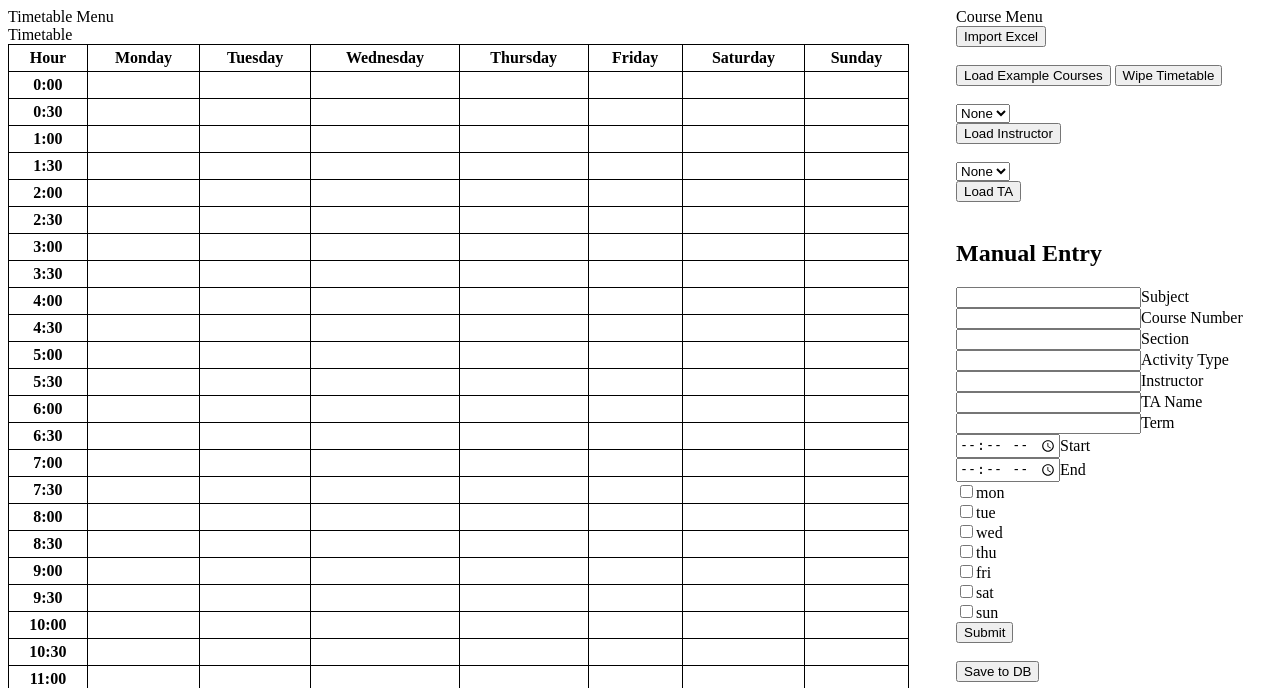
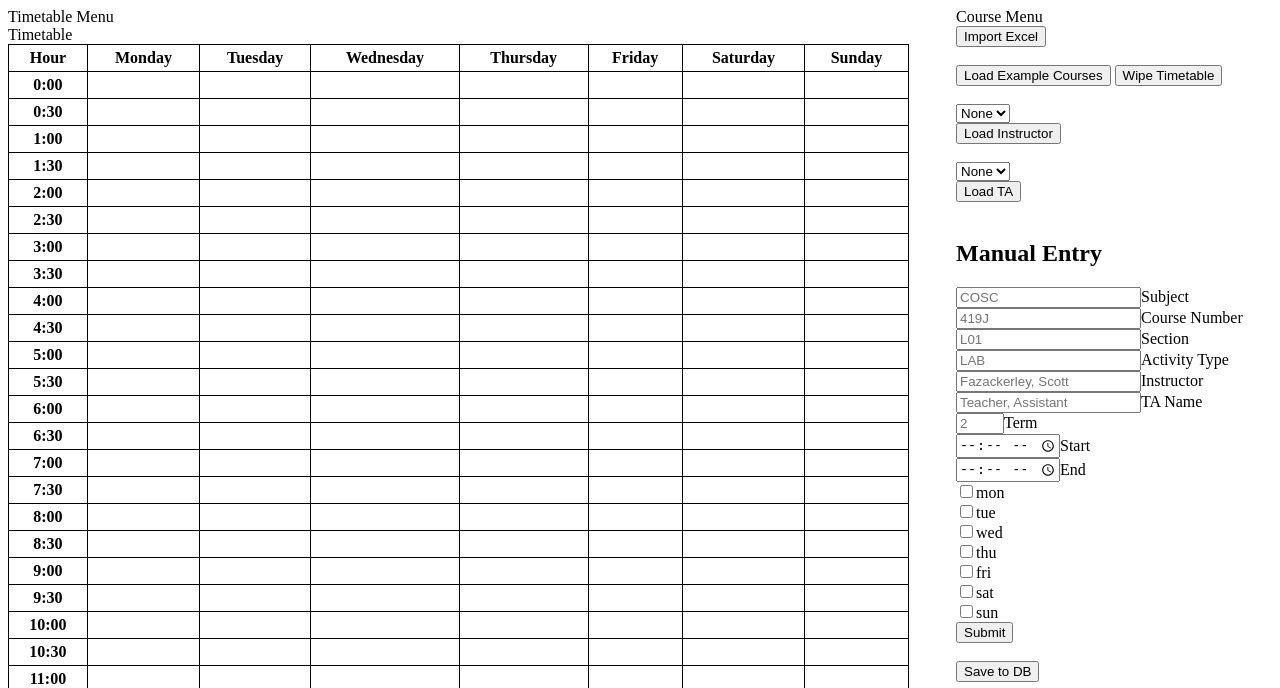
Before and after one commit to rstevenson6/Capstone, a CodeIgniter app: page /database/index.php/main/timetable in a window 1280 px wide. Shown: the top 688 px of the page. Run offline with CodeIgniter, Linux system fonts and the light colour scheme; data that the repository does not hold is empty; some libraries are stand-ins or nearby versions.

Commit message:
Placeholder text for form

```diff
--- a/application/views/timetable.php
+++ b/application/views/timetable.php
@@ -548,15 +548,15 @@
                 Manual Entry
             </h2>
             <form id="course-entry">
-                <input type="text" name="subj">Subject<br>
-                <input type="text" name="courseNo">Course Number<br>
-                <input type="text" name="section">Section<br>
-                <input type="text" name="actType">Activity Type<br>
-                <input type="text" name="instructor">Instructor<br>
-                <input type="text" name="TAName">TA Name<br>
-                <input type="text" name="term">Term<br>
-                <input type="time" name="startTime">Start<br>
-                <input type="time" name="endTime">End<br>
+                <input placeholder="COSC" type="text" name="subj">Subject<br>
+                <input placeholder="419J" type="text" name="courseNo">Course Number<br>
+                <input placeholder="L01" type="text" name="section">Section<br>
+                <input placeholder="LAB" type="text" name="actType">Activity Type<br>
+                <input placeholder="Fazackerley, Scott" type="text" name="instructor">Instructor<br>
+                <input placeholder="Teacher, Assistant" type="text" name="TAName">TA Name<br>
+                <input placeholder="2" type="number" min="1" max="3" name="term">Term<br>
+                <input placeholder="14:00" type="time" name="startTime">Start<br>
+                <input placeholder="15:30" type="time" name="endTime">End<br>
                 <input type="checkbox" name="mon" >mon<br>
                 <input type="checkbox" name="tue" >tue<br>
                 <input type="checkbox" name="wed" >wed<br>
@@ -573,15 +573,15 @@
                 Edit Selected Course
             </h2>
             <form id="course-edit">
-                <input type="text" name="subj">Subject<br>
-                <input type="text" name="courseNo">Course Number<br>
-                <input type="text" name="section">Section<br>
-                <input type="text" name="actType">Activity Type<br>
-                <input type="text" name="instructor">Instructor<br>
-                <input type="text" name="TAName">TA Name<br>
-                <input type="text" name="term">Term<br>
-                <input type="time" name="startTime">Start<br>
-                <input type="time" name="endTime">End<br>
+                <input placeholder="COSC" type="text" name="subj">Subject<br>
+                <input placeholder="419J" type="text" name="courseNo">Course Number<br>
+                <input placeholder="L01" type="text" name="section">Section<br>
+                <input placeholder="LAB" type="text" name="actType">Activity Type<br>
+                <input placeholder="Fazackerley, Scott" type="text" name="instructor">Instructor<br>
+                <input placeholder="Teacher, Assistant" type="text" name="TAName">TA Name<br>
+                <input placeholder="2" type="number" min="1" max="3" name="term">Term<br>
+                <input placeholder="14:00" type="time" name="startTime">Start<br>
+                <input placeholder="15:30" type="time" name="endTime">End<br>
                 <input type="checkbox" name="mon" >mon<br>
                 <input type="checkbox" name="tue" >tue<br>
                 <input type="checkbox" name="wed" >wed<br>
```
